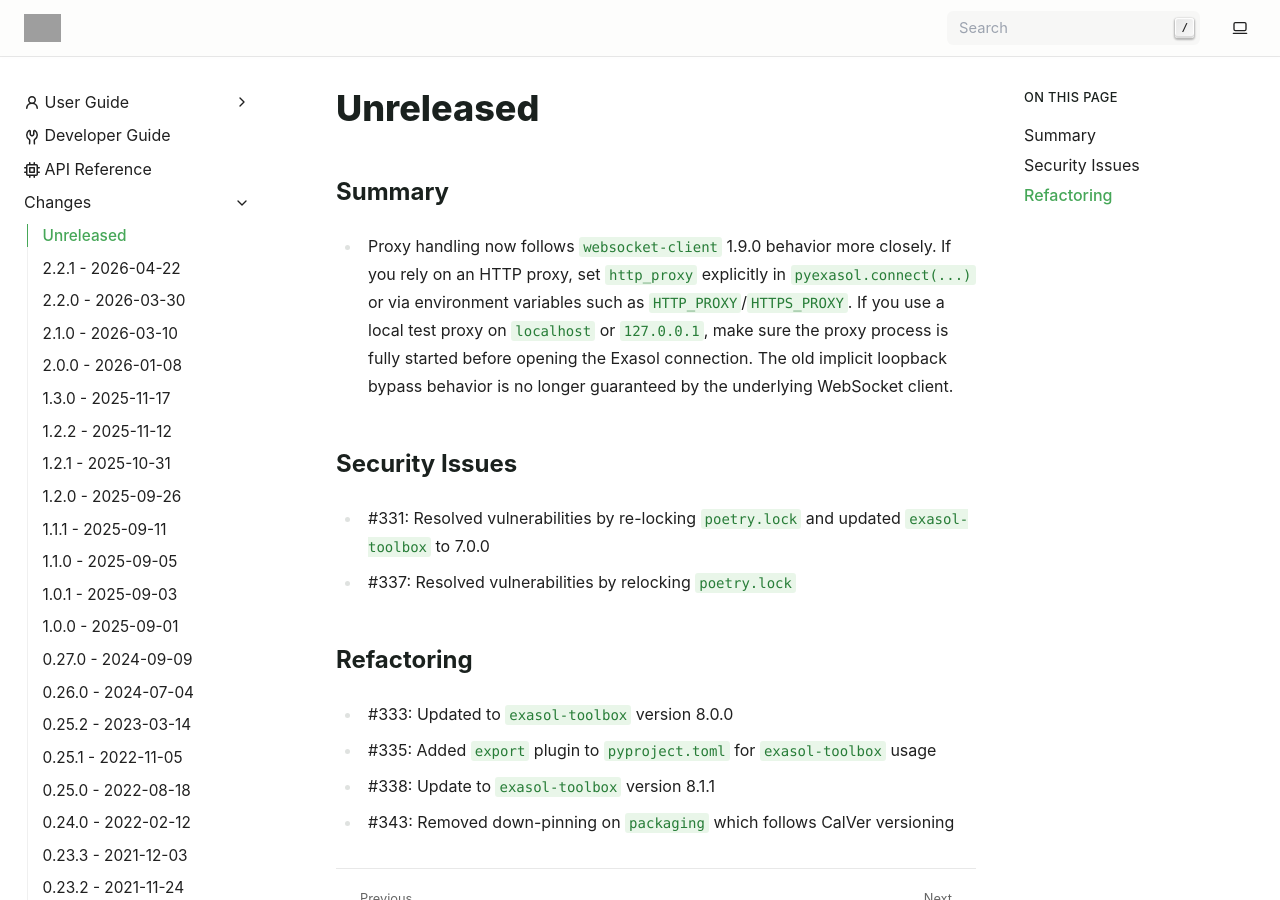
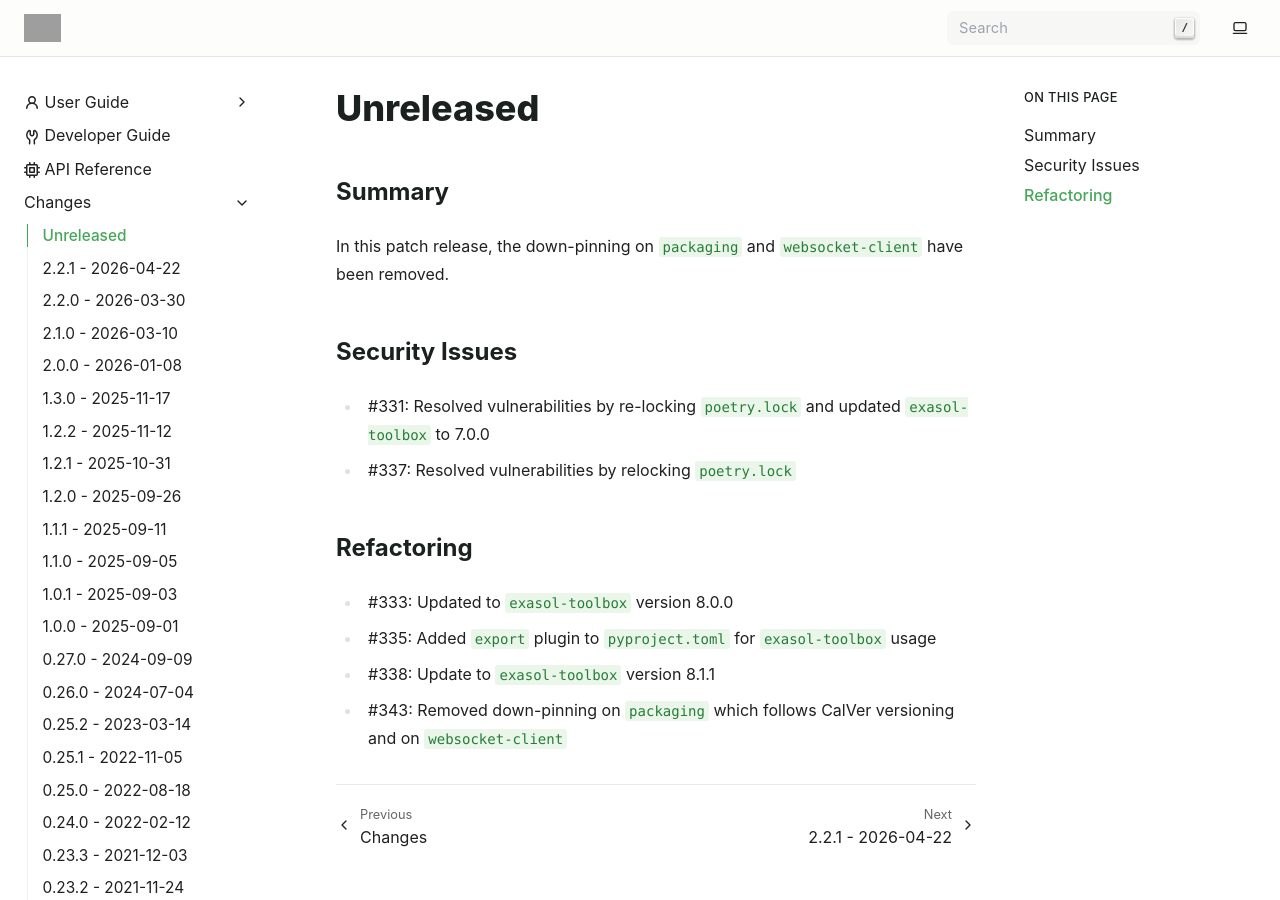
Before and after one commit to exasol/pyexasol, a Sphinx documentation site: the page built from doc/changes/unreleased.md, in a window 1280 px wide and 900 px high. Built offline with Sphinx 7.4.7, drawn with Linux system fonts in a browser that asks for light colours; grey boxes are pictures that could not be loaded.

Commit message:
Add websocket-client down-pin removed too

```diff
--- a/doc/changes/unreleased.md
+++ b/doc/changes/unreleased.md
@@ -2,14 +2,8 @@
 
 ## Summary
 
-* Proxy handling now follows `websocket-client` 1.9.0 behavior more closely.
-  If you rely on an HTTP proxy, set `http_proxy` explicitly in
-  `pyexasol.connect(...)` or via environment variables such as
-  `HTTP_PROXY`/`HTTPS_PROXY`.
-  If you use a local test proxy on `localhost` or `127.0.0.1`, make sure the
-  proxy process is fully started before opening the Exasol connection.
-  The old implicit loopback bypass behavior is no longer guaranteed by the
-  underlying WebSocket client.
+In this patch release, the down-pinning on `packaging` and `websocket-client` have been
+removed.
 
 ## Security Issues
 
@@ -21,4 +15,4 @@
 * #333: Updated to `exasol-toolbox` version 8.0.0
 * #335: Added `export` plugin to `pyproject.toml` for `exasol-toolbox` usage
 * #338: Update to `exasol-toolbox` version 8.1.1
-* #343: Removed down-pinning on `packaging` which follows CalVer versioning
+* #343: Removed down-pinning on `packaging` which follows CalVer versioning and on `websocket-client`
```
